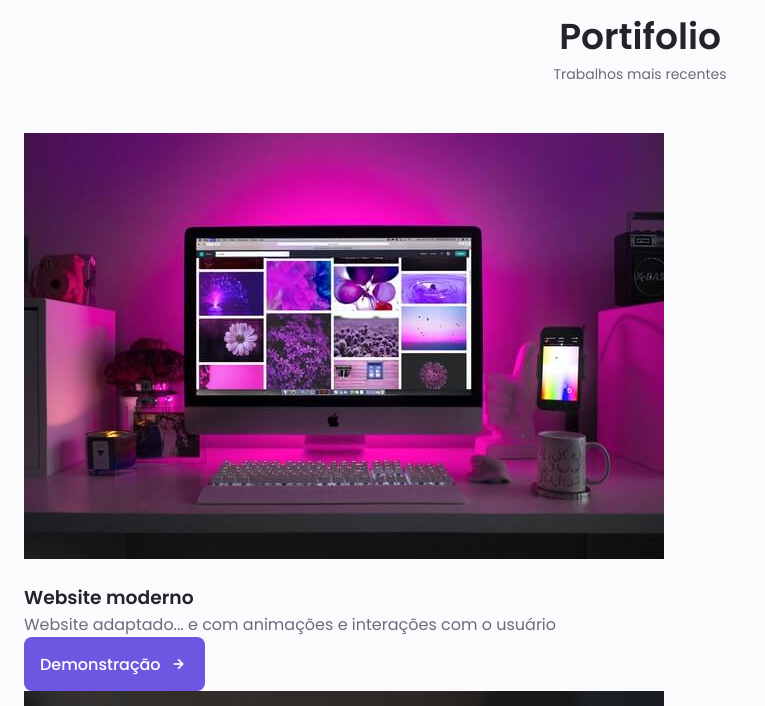
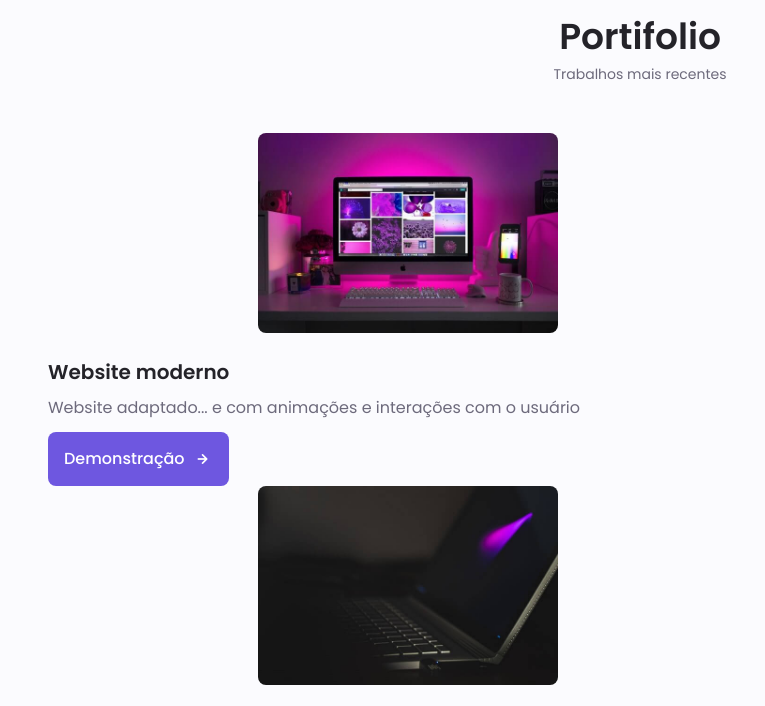
Before and after one commit to gabrielle-1/progamacao-web-e-mobile, a plain HTML site: page portifolio/index.html in a window 1280 px wide. Shown: the part 3240-3946 px from the top of the page, without its empty margins (0-765 px from the left). Drawn offline with nearby package versions, Linux system fonts and the light colour scheme.

Commit message:
Added a Swiper

```diff
--- a/portifolio/assets/css/style.css
+++ b/portifolio/assets/css/style.css
@@ -688,3 +688,31 @@ img {
     opacity: 1;
     visibility: visible;
 }
+
+/* Portifolio */
+.portifolio__container {
+    overflow: initial;
+}
+
+.portifolio__content {
+    padding: 0 1.5rem;
+}
+
+.portifolio__img {
+    width: 300px;
+    border-radius: .5rem;
+    justify-self: center;
+}
+
+.portifolio__title {
+    font-size: var(--h3-font-size);
+    margin-bottom: var(--mb-0-5);
+}
+
+.portifolio__description {
+    margin-bottom: var(--mb-0-75);
+}
+
+.portifolio__button:hover {
+    transform: translateX(0.25rem);
+}
--- a/portifolio/index.html
+++ b/portifolio/index.html
@@ -5,10 +5,14 @@
     <meta http-equiv="X-UA-Compatible" content="IE=edge">
     <meta name="viewport" content="width=device-width, initial-scale=1.0">
 
-    <!-- UNICONS -->
+    <!-- Unicons -->
     <link rel="stylesheet" href="https://unicons.iconscout.com/release/v4.0.8/css/line.css">
 
+    <!-- Styles -->
     <link rel="stylesheet" href="assets/css/style.css">
+
+    <!-- Swiper -->
+    <link rel="stylesheet" href="assets/css/swiper-bundle.min.css">
 
     <title>Gabrielle Rodrigues</title>
 </head>
@@ -719,5 +723,6 @@
     </main>
 
     <script src="assets/js/main.js"></script>
+    <script src="assets/js/swiper-bundle.min.js"></script>
 </body>
 </html>
```
Also changed, not shown: portifolio/assets/css/swiper-bundle.min.css (added), portifolio/assets/js/swiper-bundle.min.js (added).
